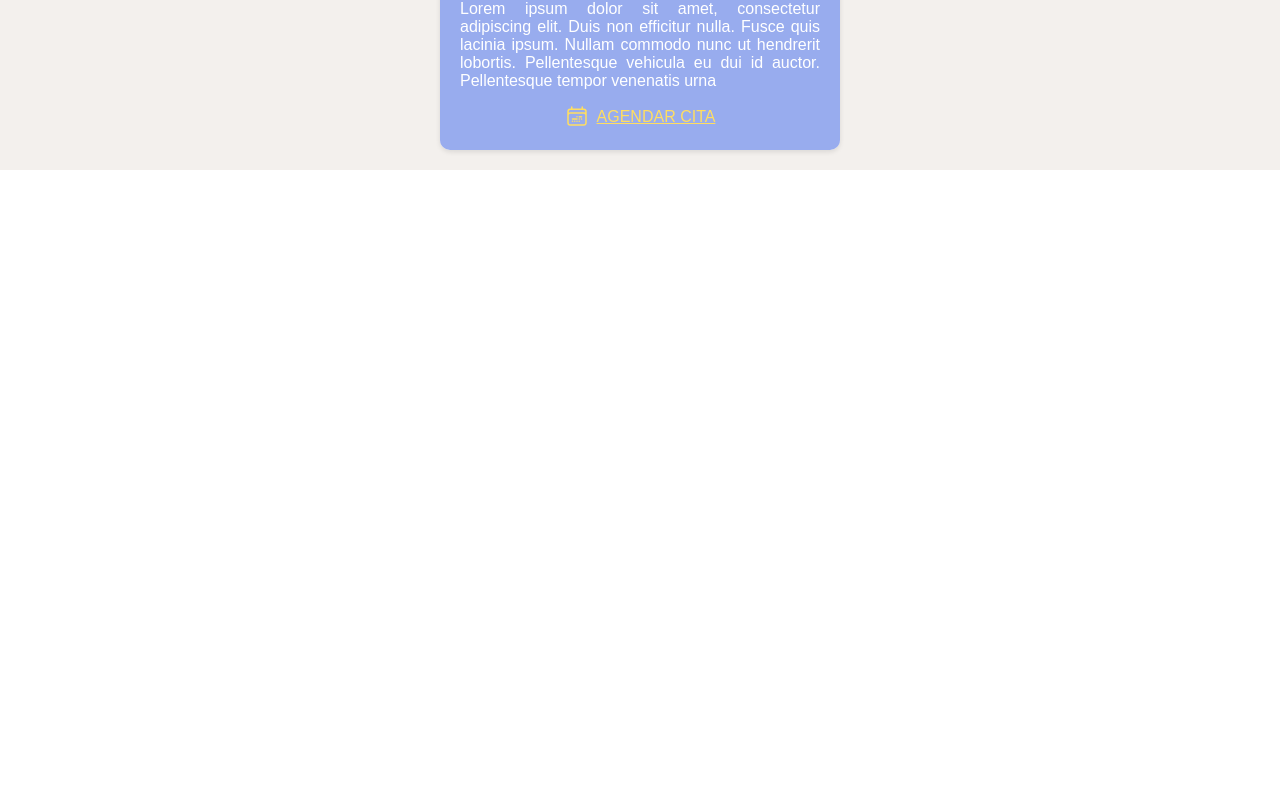
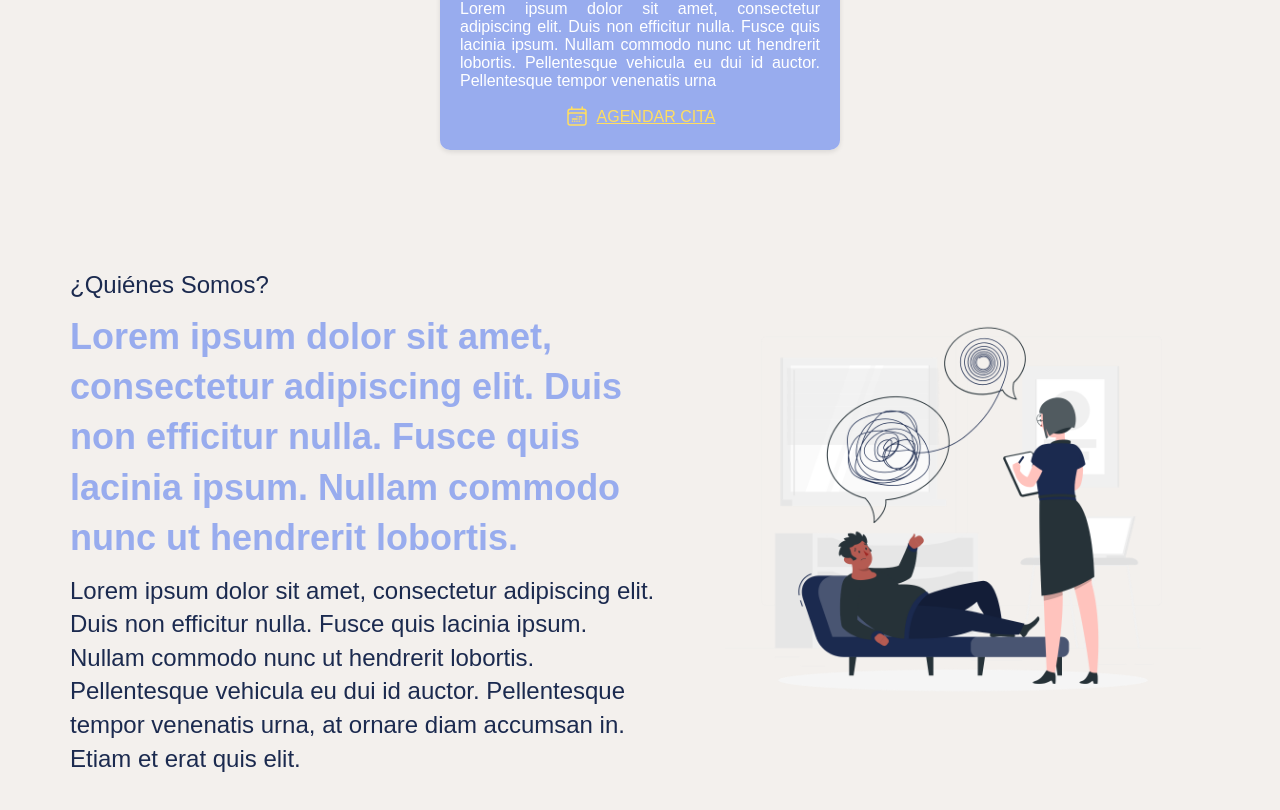
Before and after one commit to EusaHack/Centro_Platon, a React (Vite) app in the folder project/index/: page / in a window 1280 px wide. Shown: the part 2143-2953 px from the top of the page. Before the commit the page ends 2313 px from the top, so only its background shows below. Built offline with nearby package versions, Linux system fonts and the light colour scheme.

Commit message:
[UPDATE] pantalla de quien somos

```diff
--- a/project/index/src/components/Home/Home.jsx
+++ b/project/index/src/components/Home/Home.jsx
@@ -2,6 +2,7 @@ import { SideNav } from "../NavBar/SideNav"
 import { HomeRender } from "./HomeRender"
 import { MenuRender } from "./MenuRender"
 import { ServiciosRender } from "./ServiciosRender"
+import { QuienRender } from "./QuienRender"
 export function Home() {
   return (
     <>
@@ -9,6 +10,7 @@ export function Home() {
         <HomeRender />
         <MenuRender />
         <ServiciosRender />
+        <QuienRender />
     </>
   )
 }
--- /dev/null
+++ b/project/index/src/components/Home/QuienRender.css
@@ -0,0 +1,39 @@
+  .txt-principal {
+    font-size: 24px;
+    color: #1b2a4f;
+  }
+
+  .txt-secundario {
+    font-size: 36px;
+    color: #98acee;
+    font-weight: bold;
+  }
+
+  .txt-tercero {
+    font-size: 24px;
+    color: #1b2a4f;
+  }
+
+  .text-section {
+    display: flex;
+    flex-direction: column;
+    flex: 1;
+    margin-left: 50px;
+  }
+
+  .text-section p {
+    margin: 5px 0; /* Reduce el espacio entre párrafos */
+    line-height: 1.4; /* Ajusta el espacio entre líneas dentro de los párrafos */
+  }
+
+  .image-section {
+    flex: 1; /* Ajusta el tamaño proporcional de esta sección */
+    display: flex;
+    justify-content: center;
+    align-items: center;
+  }
+
+  .image-section img {
+    max-width: 80%;
+    height: auto; /* Mantener proporción de la imagen */
+  }
--- /dev/null
+++ b/project/index/src/components/Home/QuienRender.jsx
@@ -0,0 +1,24 @@
+import "./QuienRender.css"
+
+export  function QuienRender() {
+  return (
+    <div className="container">
+        <div className="text-section">
+            <p className="txt-principal">¿Quiénes Somos?</p>
+            <p className="txt-secundario">
+            Lorem ipsum dolor sit amet, consectetur adipiscing elit.
+            Duis non efficitur nulla. Fusce quis lacinia ipsum. Nullam
+            commodo nunc ut hendrerit lobortis.
+            </p>
+            <p className="txt-tercero">
+            Lorem ipsum dolor sit amet, consectetur adipiscing elit. Duis non
+            efficitur nulla. Fusce quis lacinia ipsum. Nullam commodo nunc ut hendrerit
+            lobortis. Pellentesque vehicula eu dui id auctor. Pellentesque tempor venenatis urna, at ornare diam accumsan in. Etiam et erat quis elit.
+            </p>
+        </div>
+        <div className="image-section">
+            <img src="images/Psychologist-rafiki.png" alt="Descripción de la imagen" />
+        </div>
+    </div>
+  )
+}
```
Also changed, not shown: project/index/public/images/Psychologist-rafiki.png (added).
